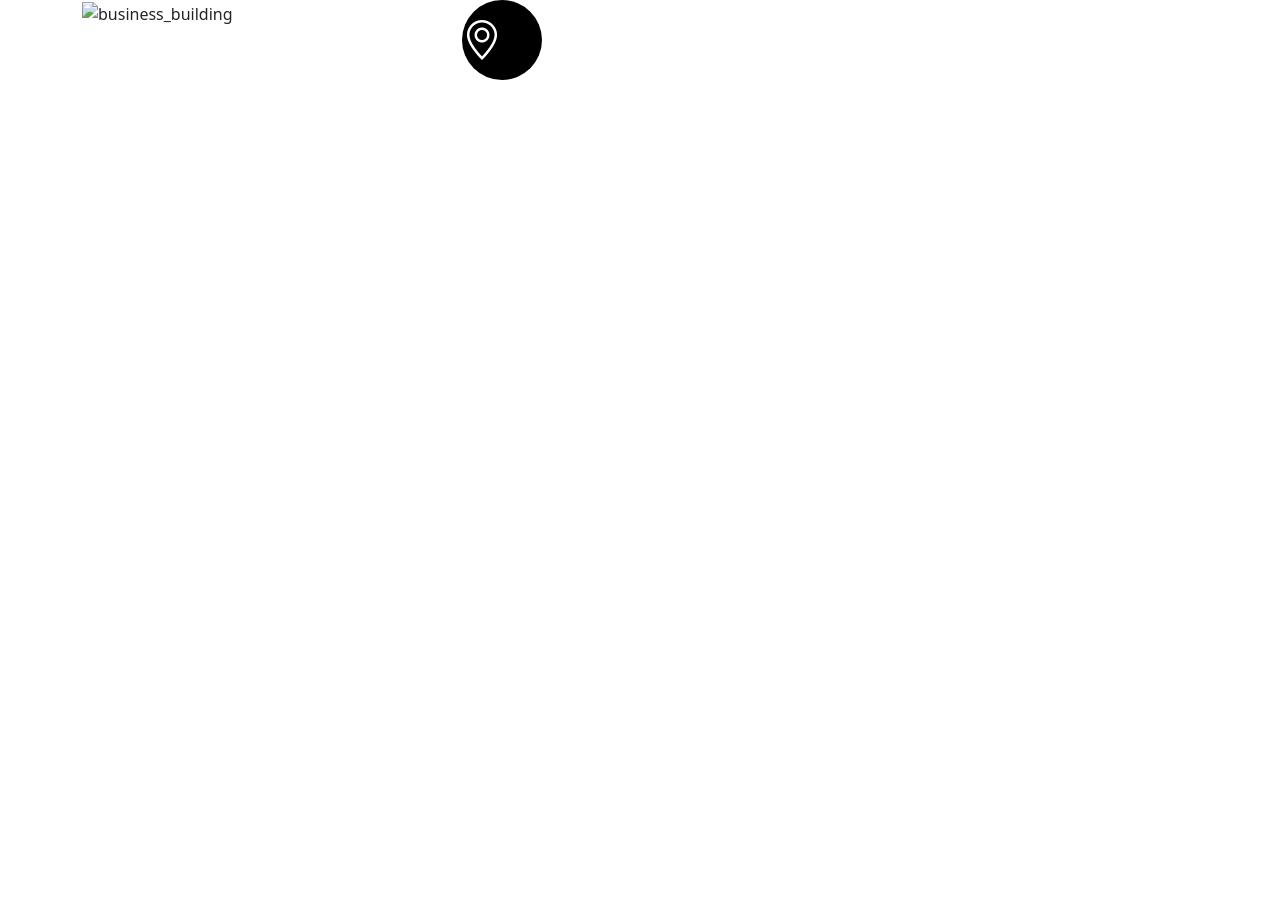
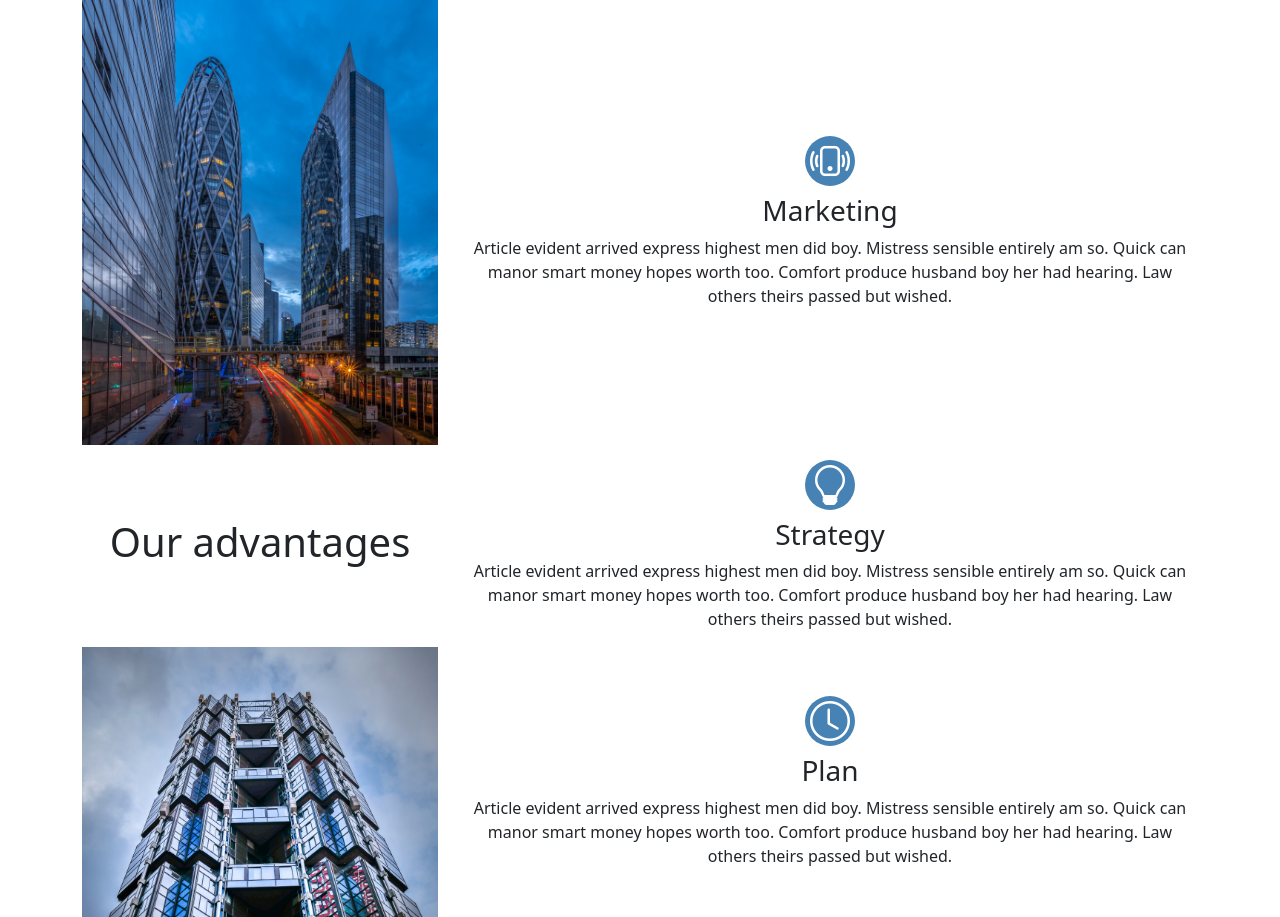
Before and after one commit to frNicolasSCHMITT/Business-Project, a plain HTML site: page index.html in a window 1280 px wide. Before the commit the page ends 800 px from the top, so only its background shows below. Drawn offline with nearby package versions, Linux system fonts and the light colour scheme.

Commit message:
feat: full ver 1.0

```diff
--- a/index.html
+++ b/index.html
@@ -14,22 +14,64 @@
     <section class="container">
         <div class="row">
             <div class="col-12 col-md-4">
-                <img src="" alt="business_building">
+                <img class="décoimage" src="./images/paris-business.jpg" alt="business_building">
             </div>
-            <div class="col-12 col-md-8">
-                <div class="col-12">
+            <div class="col-12 col-md-8 centretexte">
+                <div class="col-12 icones">
                     <h1 class="rondlogo">
-                        <i class="bi bi-geo-alt card-img-top icones"></i>
+                        <i class="bi bi-phone-vibrate"></i>
                     </h1>
                 </div>
                 <div class="col-12">
-                    <h3></h3>
-                    <p></p>
+                    <h3>Marketing</h3>
+                    <p>
+                        Article evident arrived express highest men did boy. Mistress sensible entirely am so.
+                        Quick can manor smart money hopes worth too. Comfort produce husband boy her had hearing.
+                        Law others theirs passed but wished.
+                    </p>
                 </div>
             </div>
         </div>
-        <div class="row"></div>
-        <div class="row"></div>
+        <div class="row">
+            <div class="col-12 col-md-4 centretexte">
+                <h1>Our advantages</h1>
+            </div>
+            <div class="col-12 col-md-8 centretexte">
+                <div class="col-12 icones">
+                    <h1 class="rondlogo">
+                        <i class="bi bi-lightbulb"></i>
+                    </h1>
+                </div>
+                <div class="col-12">
+                    <h3>Strategy</h3>
+                    <p>
+                        Article evident arrived express highest men did boy. Mistress sensible entirely am so.
+                        Quick can manor smart money hopes worth too. Comfort produce husband boy her had hearing.
+                        Law others theirs passed but wished.
+                    </p>
+                </div>
+            </div>
+        </div>
+        <div class="row">
+            <div class="col-12 col-md-4">
+                <img class="décoimage" src="./images/building-front.jpg" alt="building_front">
+            </div>
+            <div class="col-12 col-md-8 centretexte">
+                <div class="col-12 icones">
+                    <h1 class="rondlogo">
+                        <i class="bi bi-clock"></i>
+                    </h1>
+                </div>
+                <div class="col-12">
+                    <h3>Plan</h3>
+                    <p>
+                        Article evident arrived express highest men did boy. Mistress sensible entirely am so.
+                        Quick can manor smart money hopes worth too. Comfort produce husband boy her had hearing.
+                        Law others theirs passed but wished.
+                    </p>
+                </div>
+            </div>
+        </div>
     </section>
 </body>
 <!-- JavaScript Bundle with Popper -->
--- a/style.css
+++ b/style.css
@@ -1,9 +1,26 @@
 .rondlogo{
-    width: 80px;
-    height: 80px;
-    border-radius: 40px;
-    background: black;
+    width: 50px;
+    height: 50px;
+    border-radius: 25px;
+    background: steelblue;
     color: white;
     display: flex;
     align-items: center;
+    justify-content: center;
 }
+.décoimage{
+    width: 100%;
+    height: auto;
+}
+.centretexte{
+    display: flex;
+    flex-direction: column;
+    align-items: center;
+    justify-content: center;
+    text-align: center;
+}
+.icones{
+    display: flex;
+    justify-content: center;
+    margin-top: 2%;
+}
```
Also changed, not shown: images/building-front.jpg (added), images/paris-business.jpg (added).
